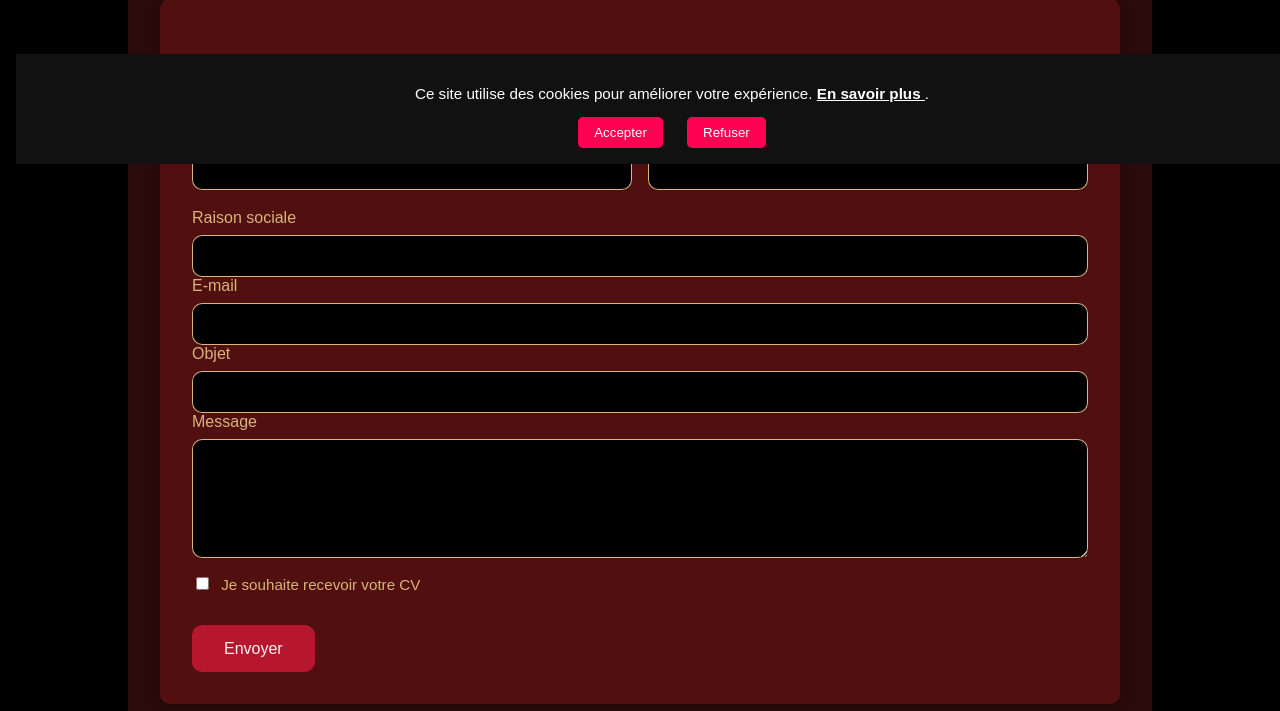
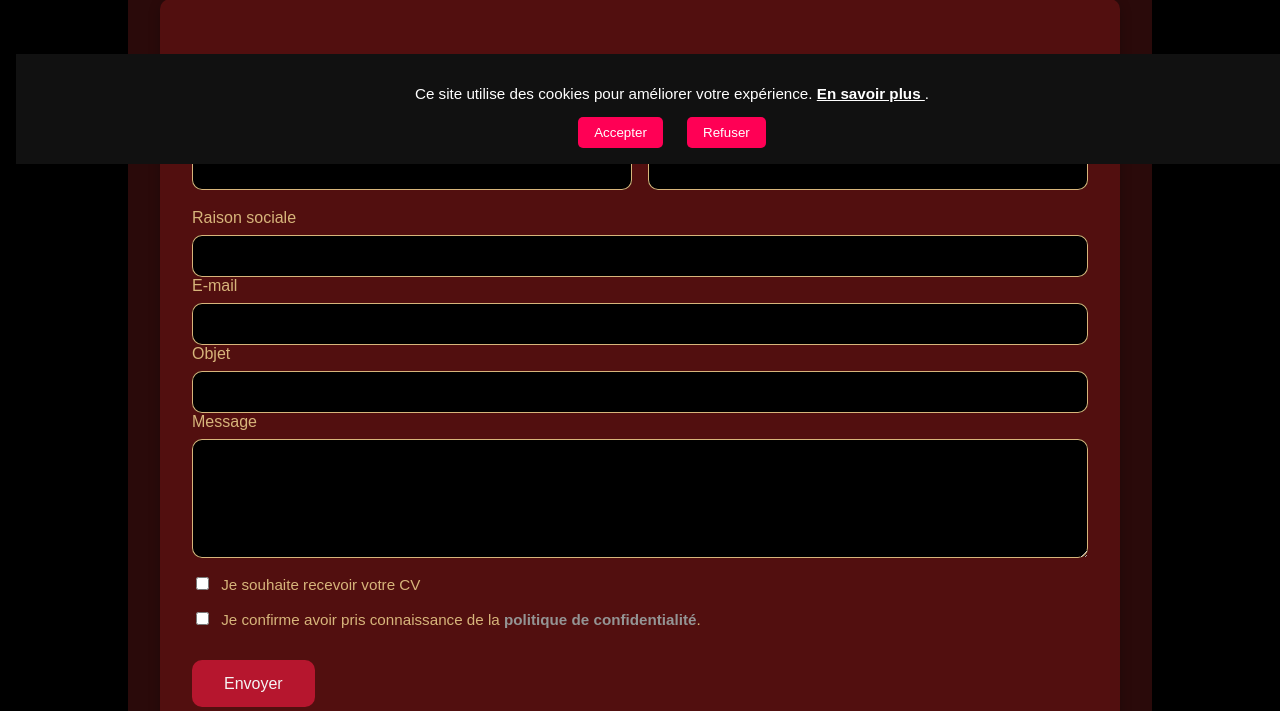
Before and after one commit to RangaTpst/portfolio_el, a PHP site: page /contact in a window 1280 px wide. Shown: the part 636-1347 px from the top of the page. Run offline with PHP 8.4, Linux system fonts and the light colour scheme; data comes from the database, SQL or seed files in the repository; some libraries are stand-ins or nearby versions; grey boxes are pictures that could not be loaded.

Commit message:
rgpd contact

```diff
--- a/app/views/contact.php
+++ b/app/views/contact.php
@@ -65,6 +65,12 @@ error_reporting(E_ALL);?>
             Je souhaite recevoir votre CV
           </label>
         </div>
+        <div class="checkbox-group">
+          <label>
+            <input type="checkbox" name="privacy_policy" id="privacy_policy" required>
+              Je confirme avoir pris connaissance de la <a href="<?= BASE_URL ?>mentions-legales" target="_blank">politique de confidentialité</a>.
+          </label>
+        </div>
 
         <button type="submit" class="contact-btn">Envoyer</button>
       </form>
```
